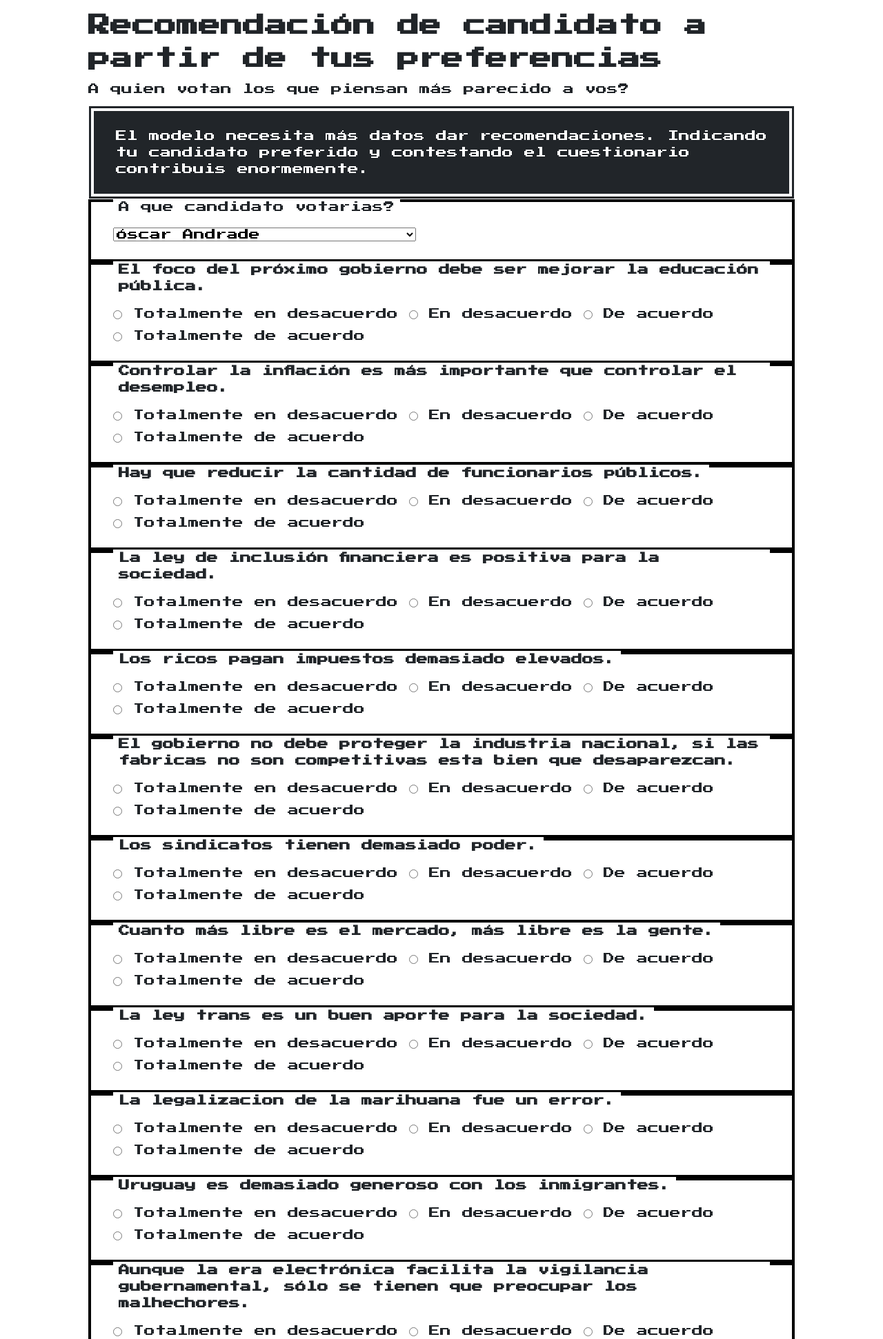
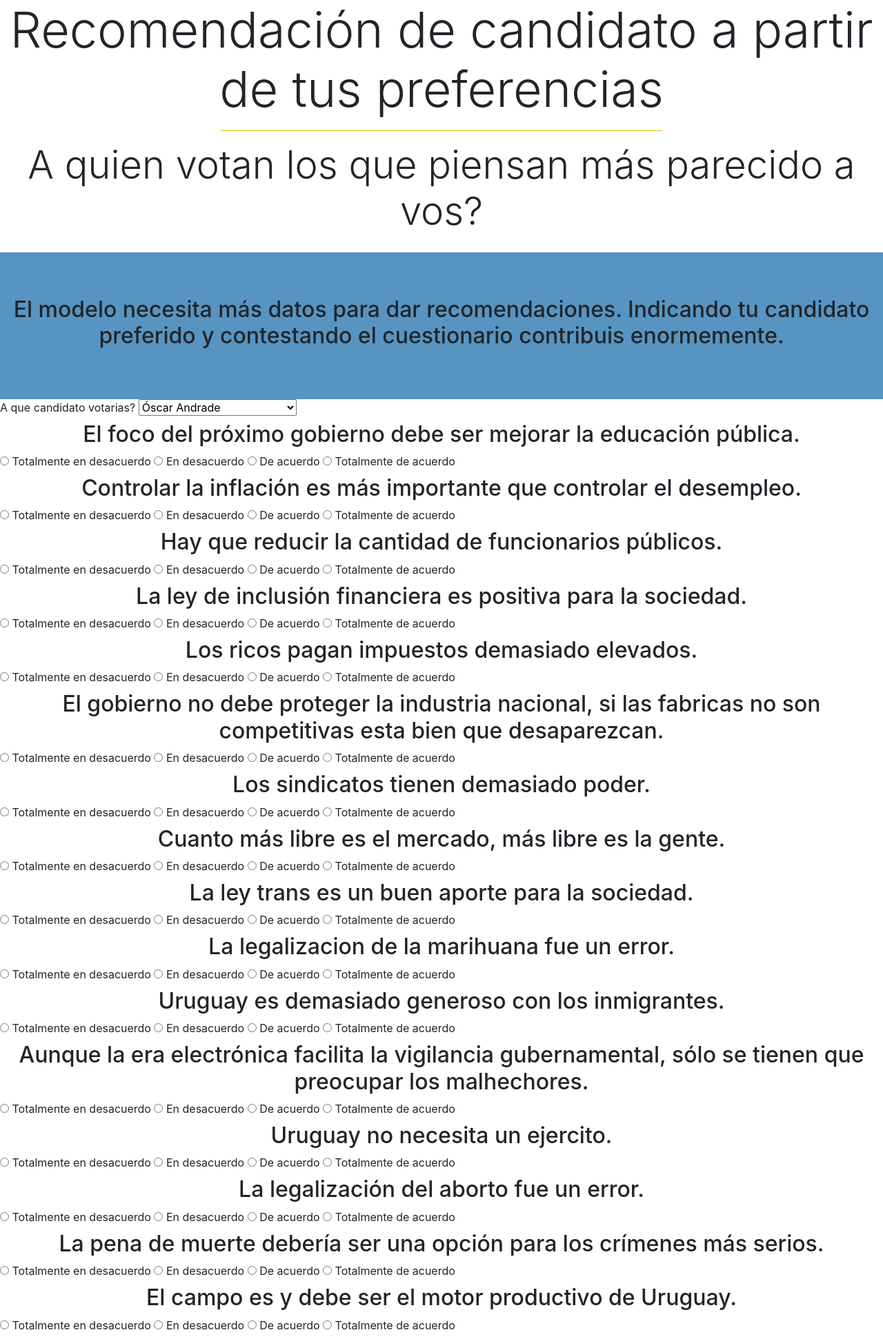
Before and after one commit to johnblanco/predictor_electoral, a Flask app: page / in a window 1280 px wide. Shown: the top 1942 px of the page at 69% size. Run offline with Flask 2, Linux system fonts and the light colour scheme; some libraries are stand-ins or nearby versions.

Commit message:
Agregar estilo de titulos

```diff
--- a/predictor_pol/templates/main.html
+++ b/predictor_pol/templates/main.html
@@ -3,38 +3,25 @@
 <head>
     <title>Predictor de candidato</title>
 
-    <link href="https://unpkg.com/nes.css/css/nes.min.css" rel="stylesheet" /> <!-- nes style framework -->
-    <link href="https://fonts.googleapis.com/css?family=Press+Start+2P" rel="stylesheet"> <!-- fuente -->
-
-    <style>
-    	body{
-			family-font: "Press Start 2P";
-			padding: 1% 10% 1% 10%;
-		}
-
-		.is-dark{
-			margin-bottom: 2%;
-		}
-
-		.nes-btn{
-			margin-top: 2%;
-		}
-	</style>
+    <link rel="stylesheet" type="text/css" href="style.css" title="Default Styles">
+    <link rel="stylesheet" href="https://maxcdn.bootstrapcdn.com/bootstrap/4.2.1/css/bootstrap.min.css">
 
 </head>
 <body>
 
-<h1>Recomendación de candidato a partir de tus preferencias</h1>
-<p>A quien votan los que piensan más parecido a vos?</p>
+<h1 class="display-3">Recomendación de candidato a partir de tus preferencias</h1>
+
+<hr>
+
+<h2 class="display-4">A quien votan los que piensan más parecido a vos?</h2>
 
 {% if modelo_listo %}
-<div class="nes-container is-dark">
-    <p>Contesta las siguientes preguntas y te sugerimos un candidato.
-    </p>
+<div class="msg-inicial">
+    <h2>Contesta las siguientes preguntas y te sugerimos un candidato.</h2>
 </div>
 {% else %}
-<div class="nes-container is-dark"><p>El modelo necesita más datos dar recomendaciones.
-    Indicando tu candidato preferido y contestando el cuestionario contribuis enormemente.</p></div>
+<div class="msg-inicial"><h2>El modelo necesita más datos para dar recomendaciones.
+    Indicando tu candidato preferido y contestando el cuestionario contribuis enormemente.</h2></div>
 {% endif %}
 
 
@@ -81,10 +68,10 @@
 	</div>
     {% endfor %}
 
-    <p>
-        <input type="submit" value="Guardar" class="nes-btn is-success">
-        <input type="reset" value="Cancelar" class="nes-btn is-error">
-    </p>
+    <div>
+        <input type="submit" value="Enviar" class="btn btn-primary">
+        <input type="reset" value="Borrar" class="btn btn-danger">
+    </div>
 
 </form>
 
--- /dev/null
+++ b/predictor_pol/templates/style.css
@@ -0,0 +1,14 @@
+h1,h2{
+	text-align: center;
+}
+
+.msg-inicial{
+	padding: 5% 0% 5% 0%;
+	background-color: #5894C2;
+	margin-top: 2%;
+}
+
+hr{
+	width: 50%;
+	background-color: gold;
+}
```
